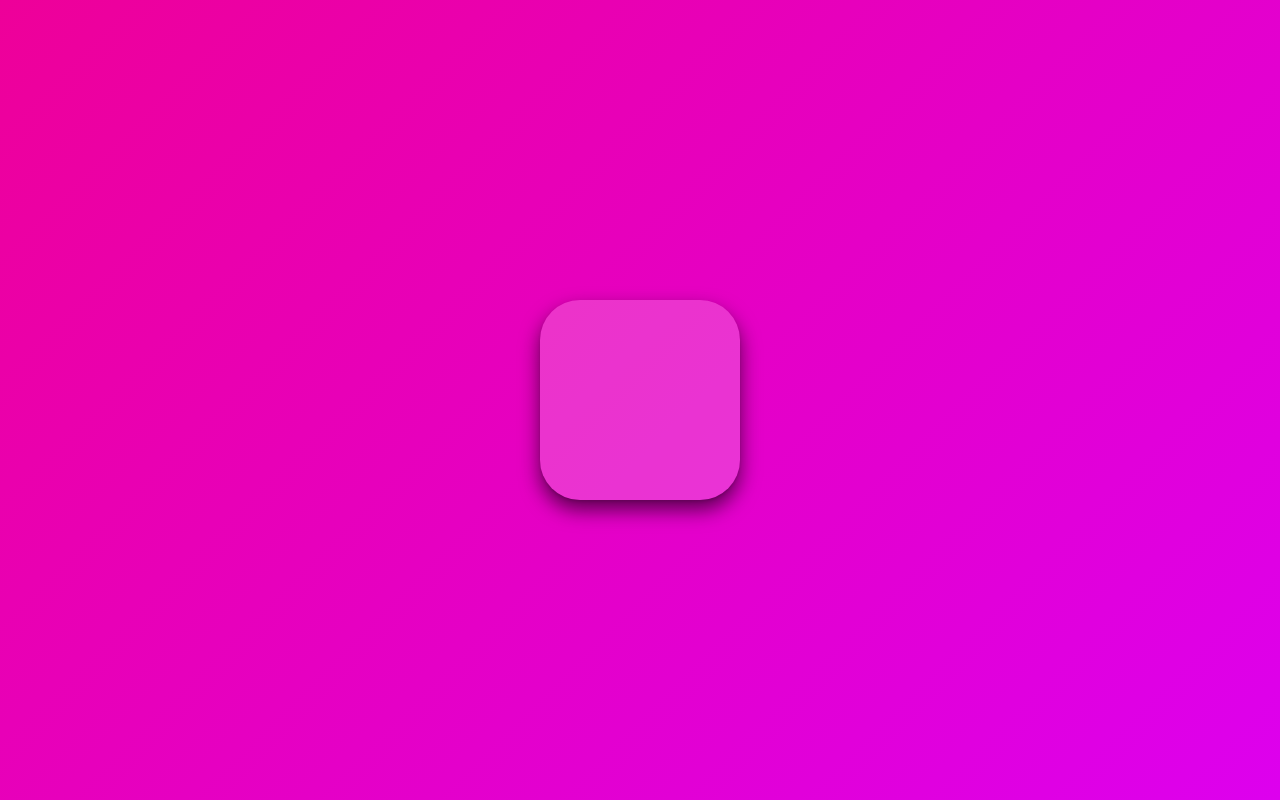
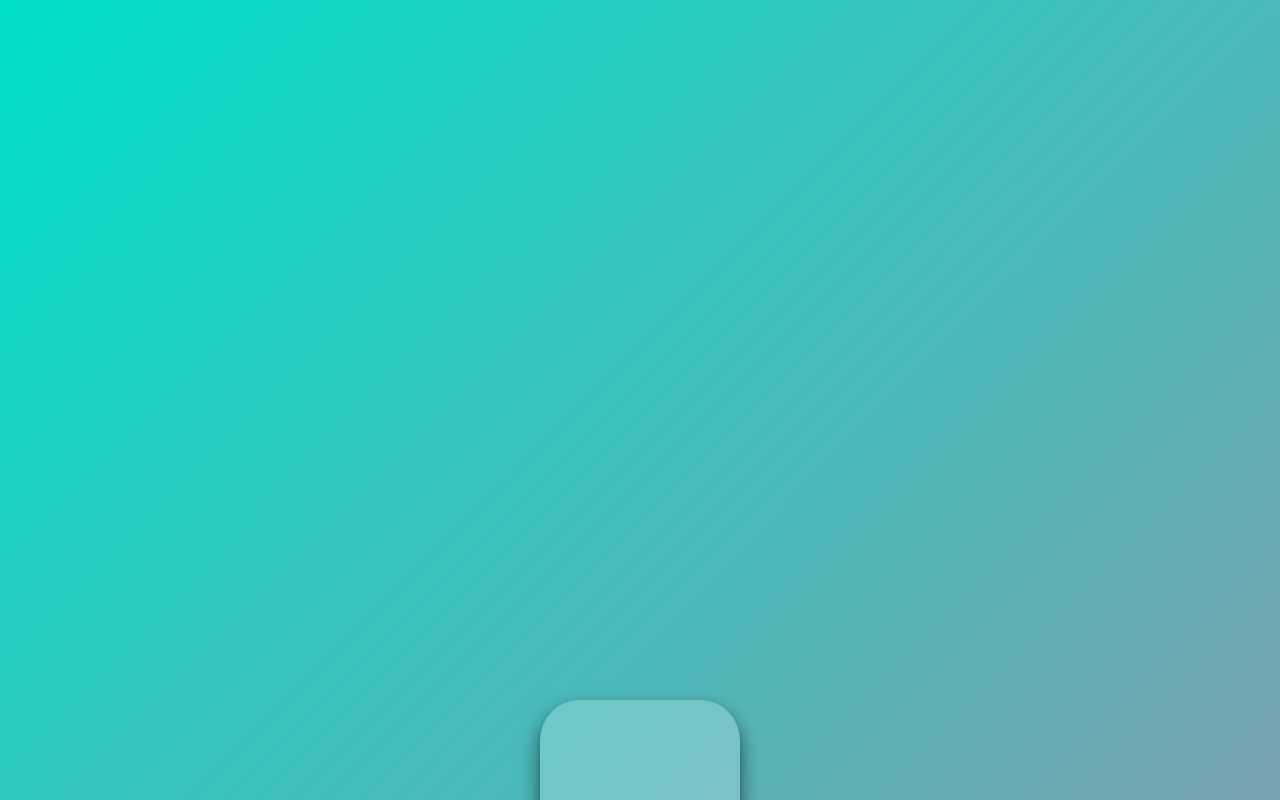
Before and after one commit to wonjangcloud9/react-animation, a React (Create React App) app: page / in a window 1280 px wide. Shown: the top 800 px of the page. Built offline with nearby package versions, Linux system fonts and the light colour scheme.

Commit message:
scrollYprogress

```diff
--- a/src/App.tsx
+++ b/src/App.tsx
@@ -1,8 +1,13 @@
 import styled from "styled-components";
-import { motion, useMotionValue, useTransform } from "framer-motion";
-import { useRef } from "react";
+import {
+  motion,
+  useMotionValue,
+  useTransform,
+  useViewportScroll,
+} from "framer-motion";
+import { useEffect } from "react";
 const Wrapper = styled(motion.div)`
-  height: 100vh;
+  height: 200vh;
   width: 100vw;
   display: flex;
   justify-content: center;
@@ -22,16 +27,17 @@
   const rotateZ = useTransform(x, [-800, 800], [-360, 360]);
   const gradient = useTransform(
     x,
-    [-800, 0, 800],
+    [-800, 800],
     [
       "linear-gradient(135deg, rgb(0,210,238), rgb(0,83,238))",
-      "linear-gradient(135deg, rgb(238,0,153), rgb(221,0,238))",
       "linear-gradient(135deg, rgb(0,238,155), rgb(238,178,0))",
     ]
   );
+  const { scrollYProgress } = useViewportScroll();
+  const scale = useTransform(scrollYProgress, [0, 1], [1, 5]);
   return (
     <Wrapper style={{ background: gradient }}>
-      <Box style={{ x, rotateZ }} drag="x" dragSnapToOrigin />
+      <Box style={{ x, rotateZ, scale: scale }} drag="x" dragSnapToOrigin />
     </Wrapper>
   );
 }
```
